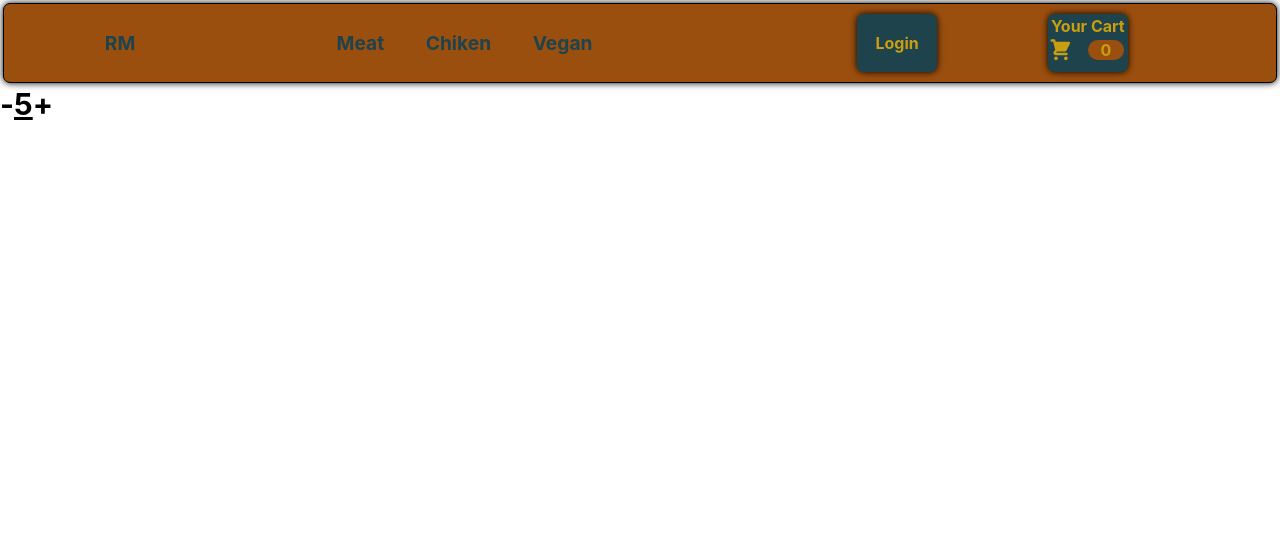
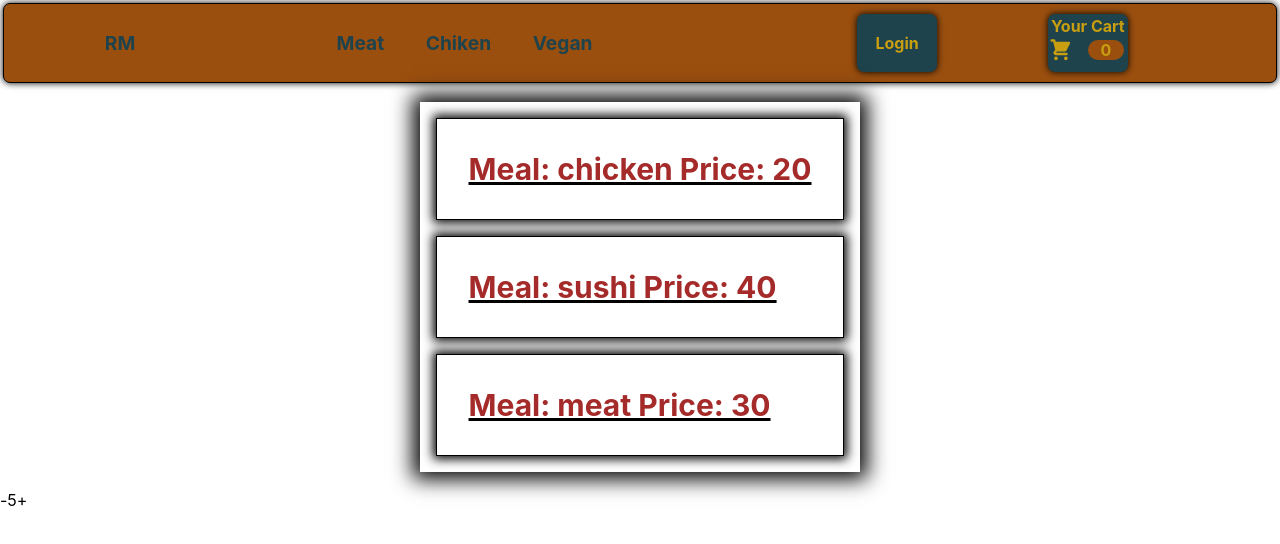
Before and after one commit to Luzzani/React-meals, a React (Create React App) app: page / in a window 1280 px wide. Shown: the top 544 px of the page. Built offline with nearby package versions, Linux system fonts and the light colour scheme.

Commit message:
Agregando item.js y itemList.js para renderizar un listado de productos

```diff
--- a/src/App.js
+++ b/src/App.js
@@ -1,18 +1,18 @@
 import "./App.css";
-import ItemCount from "./components/counter/ItemCount";
 import ItemListContainer from "./components/items/ItemListContainer";
 import NavBar from "./components/navbar/NavBar";
+import ItemCount from "./components/counter/ItemCount";
+
+const stock = 12;
+const initial = 5;
 
 function App() {
-  const stock = 12;
-  const initial = 5;
 
   return (
     <div>
       <NavBar className="App-header" />
-      <ItemListContainer>
-        <ItemCount stock={stock} initial={initial} />
-      </ItemListContainer>
+      <ItemListContainer/>
+      <ItemCount stock={stock} initial={initial} />
     </div>
   );
 }
--- /dev/null
+++ b/src/components/items/Item.css
@@ -0,0 +1,6 @@
+.item {
+    padding: 2rem;
+    margin: 1rem;
+    border: 1px solid black;
+    box-shadow: 0px 0px 10px 3px black;
+}
--- /dev/null
+++ b/src/components/items/Item.js
@@ -0,0 +1,7 @@
+import './Item.css'
+
+const Item =(props)=>{
+    return <li className='item'>{`Meal: ${props.meal} Price: ${props.price}`}</li>
+}
+
+export default Item;
--- /dev/null
+++ b/src/components/items/ItemList.css
@@ -0,0 +1,5 @@
+.listItem {
+    margin: 1rem;
+    box-shadow: 0px 0px 20px 7px black;
+    color: brown;
+}
--- /dev/null
+++ b/src/components/items/ItemList.js
@@ -0,0 +1,56 @@
+import { useEffect, useState } from "react";
+import './ItemList.css'
+
+import Item from "./Item";
+
+const mealsList = [
+  {
+    id: 1,
+    meal: "chicken",
+    price: 20,
+  },
+  {
+    id: 2,
+    meal: "sushi",
+    price: 40,
+  },
+  {
+    id: 3,
+    meal: "meat",
+    price: 30,
+  },
+];
+
+const ItemList = () => {
+  const [meals, setMeals] = useState([]);
+
+  useEffect(() => {
+    const response = new Promise((resolve, reject) => {
+      const rand = Math.random();
+
+      setTimeout(() => {
+        if (rand > 0.5) {
+          resolve(mealsList);
+        } else {
+          reject("Something went wrong");
+        }
+      }, 5000);
+    });
+
+    response
+      .then((result) => {
+        setMeals(result);
+      })
+      .catch((err) => {
+        console.log("Error:", err);
+      });
+  }, []);
+
+  return <ul className="listItem">
+     { meals.map((meal) => (
+        <Item key={meal.id} price={meal.price} meal={meal.meal} />
+      ))}
+  </ul>
+};
+
+export default ItemList;
--- /dev/null
+++ b/src/components/items/ItemListContainer.css
@@ -0,0 +1,5 @@
+.centered {
+    width: 100vw;
+    display: flex;
+    justify-content: center;
+}
--- a/src/components/items/ItemListContainer.js
+++ b/src/components/items/ItemListContainer.js
@@ -1,9 +1,12 @@
-const ItemListContainer =(props)=>{
+import ItemList from "./ItemList";
+import './ItemListContainer.css'
 
-    const { children } = props;
-
-    return <div className="text-3xl font-bold underline">{children}</div>
-
-}
+const ItemListContainer = () => {
+  return (
+    <div className="centered text-3xl font-bold underline">
+        <ItemList/>
+    </div>
+  );
+};
 
 export default ItemListContainer;
```
